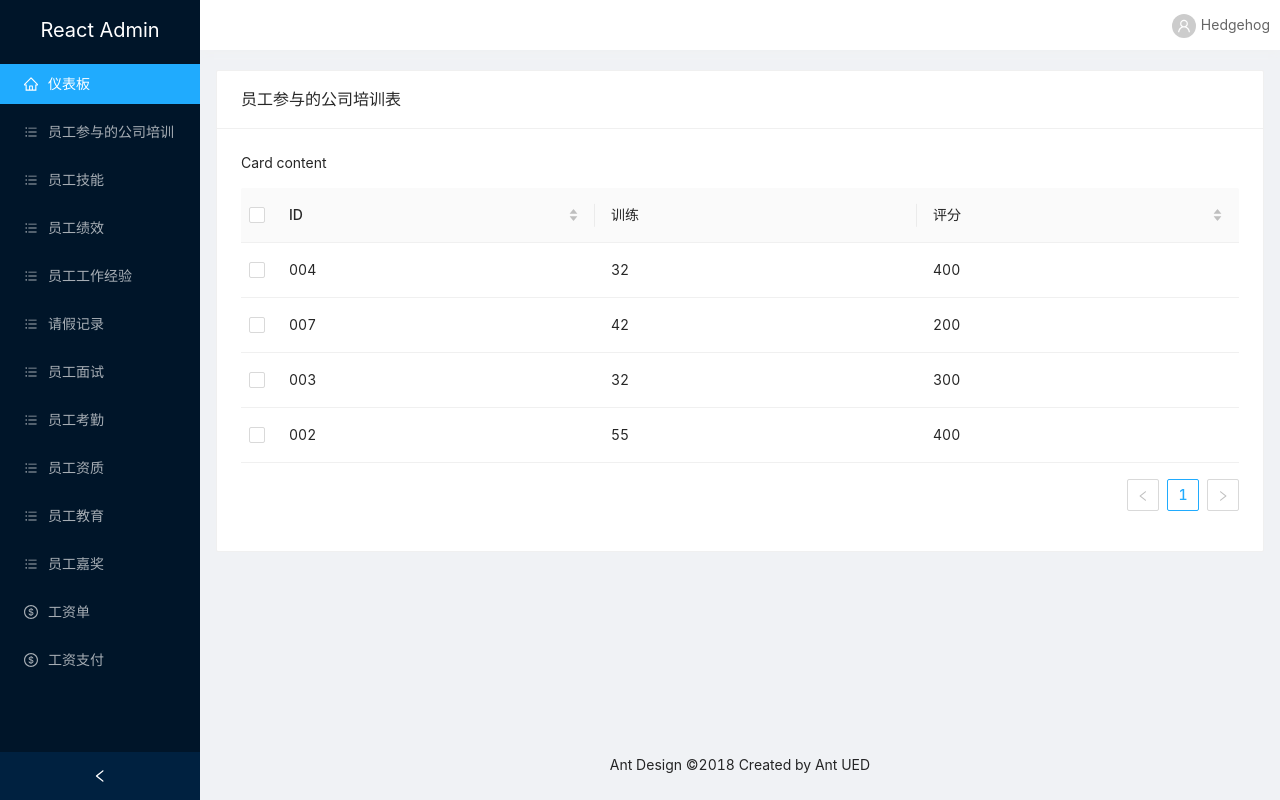
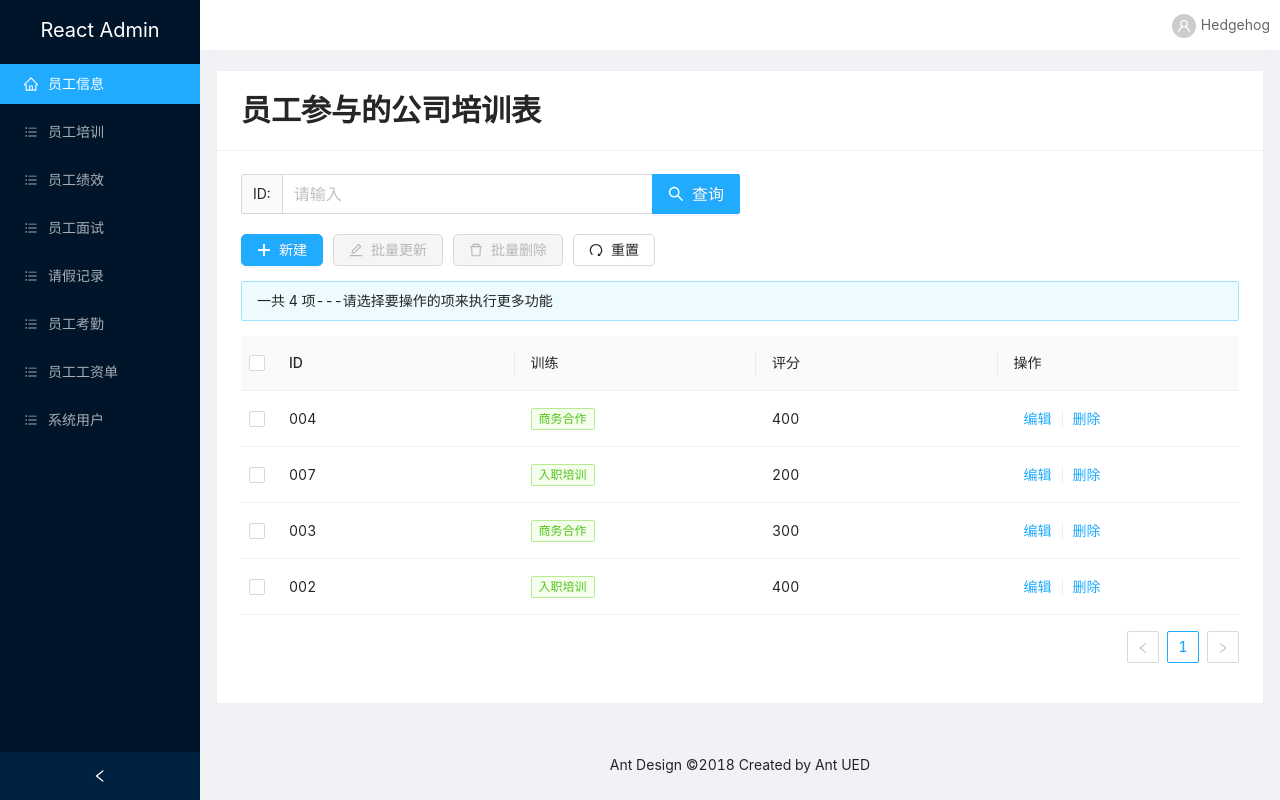
Before and after one commit to Hedgehog-03/react-admin, a React (Create React App) app: page /home/train in a window 1280 px wide. Built offline with nearby package versions, Linux system fonts and the light colour scheme.

Commit message:
业务逻辑确定

```diff
--- a/package.json
+++ b/package.json
@@ -9,6 +9,7 @@
     "@testing-library/user-event": "^12.1.10",
     "antd": "^4.16.0",
     "craco-less": "^1.17.1",
+    "lodash": "^4.17.21",
     "react": "^17.0.2",
     "react-dom": "^17.0.2",
     "react-router-config": "^5.1.1",
--- a/src/components/home/admin/train/index.jsx
+++ b/src/components/home/admin/train/index.jsx
@@ -1,16 +1,27 @@
+// 员工参与的公司培训
+
+import style from './style.module.css';
 import React, { useState } from 'react';
-import { Table, Button, Space, Card } from 'antd';
+import { Table, Card, Input, Button, Alert, Tag } from 'antd';
+import {
+  DeleteOutlined,
+  EditOutlined,
+  SearchOutlined,
+  PlusOutlined,
+  RedoOutlined
+} from '@ant-design/icons';
+import _ from 'lodash';
+const { Search } = Input;
 
 function Train() {
-  const [sortedInfo, setSortInfo] = useState({});
-  const [columns, setColumns] = useState(
-    [
+  // 搜索框的数据源(受控组件)
+  const [searchValue, setSearchValue] = useState("");
+  // 表格的列(固定值)
+  const columns = [
     {
       title: 'ID',
       dataIndex: 'id',
       key: 'id',
-        sorter: (a, b) => a.id.length - b.id.length,
-        sortOrder: sortedInfo.columnKey === 'id' && sortedInfo.order,
       ellipsis: true,
     },
     {
@@ -23,58 +34,194 @@ function Train() {
       title: '评分',
       dataIndex: 'score',
       key: 'score',
-        sorter: (a, b) => a.score.length - b.score.length,
-        sortOrder: sortedInfo.columnKey === 'score' && sortedInfo.order,
       ellipsis: true,
     },
-    ])
+    {
+      title: '操作',
+      dataIndex: 'action',
+      key: "action",
+      ellipsis: true
+    }
+  ]
+  // 表格数据源(发送网络请求)
   const [data, setData] = useState(
     [
       {
         key: '1',
         id: '004',
-        train: 32,
+        train: <Tag color="success">商务合作</Tag>,
         score: 400,
+        action:
+          <span>
+            <a href="" className={style.actionLink}>编辑</a>
+            <a href="" className={`${style.actionLink} ${style.lastActionLink}`} onClick={e => deleteByKey(e, '1')}>删除</a>
+          </span>
       },
       {
         key: '2',
         id: '007',
-        train: 42,
+        train: <Tag color="success">入职培训</Tag>,
         score: 200,
+        action:
+          <span>
+            <a href="" className={style.actionLink}>编辑</a>
+            <a href="" className={`${style.actionLink} ${style.lastActionLink}` } onClick={e => deleteByKey(e, '2')}>删除</a>
+          </span>
       },
       {
         key: '3',
         id: '003',
-        train: 32,
+        train: <Tag color="success">商务合作</Tag>,
         score: 300,
+        action:
+          <span>
+            <a href="" className={style.actionLink}>编辑</a>
+            <a href="" className={`${style.actionLink} ${style.lastActionLink}` } onClick={e => deleteByKey(e, '3')}>删除</a>
+          </span>
       },
       {
         key: '4',
         id: '002',
-        train: 55,
+        train: <Tag color="success">入职培训</Tag>,
         score: 400,
+        action:
+          <span>
+            <a href="" className={style.actionLink}>编辑</a>
+            <a href="" className={`${style.actionLink} ${style.lastActionLink}`} onClick={e => deleteByKey(e, '4')}>删除</a>
+          </span>
       },
     ]);
+  const [selectedRowKeys, setSelectedRowKeys] = useState([]);
+  const [loading, setLoading] = useState(false);
 
-  const setAgeSort = () => {
-    setSortInfo({
-      sortedInfo: {
-        order: 'descend',
-        columnKey: 'age',
+  // 监听搜索输入框的改变
+  const handleInputChange = e => {
+    setSearchValue(e.target.value);
+  }
+  // 搜索后对表格进行筛选
+  const onSearch = value => {
+    // 值为空时不执行setData
+    if (value) setData(data.filter(item => item.id === value));
+    else initTable();
+  }
+  // 页码变化时改变表格数据
+  const handleTableChange = (pagination) => {
+    console.log(pagination);
+  }
+  // 监听选中的数据改变
+  const onSelectChange = selectedRowKeys => {
+    // console.log(selectedRowKeys);
+    setSelectedRowKeys(selectedRowKeys);
+  }
+  // 监听批量更新按钮的点击事件
+  const batchUpdate = () => {
+    setLoading(true);
+  }
+  // 监听批量删除按钮的点击事件
+  const batchDelete = () => {
+    setLoading(true);
+
+    // lodash实现数组深拷贝
+    const arr = _.cloneDeep(data);
+    for (var i = 0; i < arr.length; i++) {
+      for (var j = 0; j < selectedRowKeys.length; j++) {
+        if (arr[i].key === selectedRowKeys[j]) {
+          arr.splice(i, 1);
+        }
+      }
+    }
+    setData(arr);
+    setSelectedRowKeys([]);
+    setLoading(false);
+  }
+  // 监听重置按钮的点击事件
+  const refreshTable = () => {
+    setSearchValue("");
+    initTable();
+  }
+  // 监听单行删除按钮的点击
+  const deleteByKey = (e, key) => {
+    e.preventDefault();
+    setData(data.filter(item => item.key !== key));
+  }
+  // 重置和清空搜索框时初始化表格(发送网络请求)
+  const initTable = () => {
+    setData([
+      {
+        key: '1',
+        id: '004',
+        train: <Tag color="success">商务合作</Tag>,
+        score: 400,
+        action:
+          <span>
+            <a href="" className={style.actionLink}>编辑</a>
+            <a href="" className={`${style.actionLink} ${style.lastActionLink}`} onClick={e => deleteByKey(e, '1')}>删除</a>
+          </span>
       },
-    });
-  };
-  const handleChange = (pagination, filters, sorter) => {
-    console.log(filters, sorter);
-    setSortInfo(sorter);
+      {
+        key: '2',
+        id: '007',
+        train: <Tag color="success">入职培训</Tag>,
+        score: 200,
+        action:
+          <span>
+            <a href="" className={style.actionLink}>编辑</a>
+            <a href="" className={`${style.actionLink} ${style.lastActionLink}`} onClick={e => deleteByKey(e, '2')}>删除</a>
+          </span>
+      },
+      {
+        key: '3',
+        id: '003',
+        train: <Tag color="success">商务合作</Tag>,
+        score: 300,
+        action:
+          <span>
+            <a href="" className={style.actionLink}>编辑</a>
+            <a href="" className={`${style.actionLink} ${style.lastActionLink}`} onClick={e => deleteByKey(e, '3')}>删除</a>
+          </span>
+      },
+      {
+        key: '4',
+        id: '002',
+        train: <Tag color="success">入职培训</Tag>,
+        score: 400,
+        action:
+          <span>
+            <a href="" className={style.actionLink}>编辑</a>
+            <a href="" className={`${style.actionLink} ${style.lastActionLink}`} onClick={e => deleteByKey(e, '4')}>删除</a>
+          </span>
+      },
+    ])
   }
+  const hasSelected = selectedRowKeys.length > 0;
   return (
     <div>
-      <Card title="员工参与的公司培训表" style={{ width: "100%", marginTop: "20px" }}>
-        <p>Card content</p>
+      <Card title={<span style={{ fontSize: "30px", fontWeight: 700 }}>员工参与的公司培训表</span>} style={{ width: "100%", marginTop: "20px" }}>
+        <Search
+          value={searchValue}
+          placeholder="请输入"
+          allowClear
+          enterButton={<Button type="primary" icon={<SearchOutlined />}>查询</Button>}
+          size="large"
+          onChange={handleInputChange}
+          onSearch={onSearch}
+          addonBefore={<span>ID:</span>}
+          className={style.searchInput}
+        />
+        <div>
+          <Button type="primary" size="middle" icon={<PlusOutlined />} className={style.btn}>新建</Button>
+          <Button type="default" onClick={batchUpdate} disabled={!hasSelected} loading={loading} size="middle" icon={<EditOutlined />} className={style.btn}>批量更新</Button>
+          <Button type="danger" onClick={batchDelete} disabled={!hasSelected} loading={loading} size="middle" icon={<DeleteOutlined />} className={style.btn}>批量删除</Button>
+          <Button type="default" size="middle" icon={<RedoOutlined />} className={style.btn} onClick={refreshTable}>重置</Button>
+        </div>
+        <Alert
+          className={style.alert}
+          type="info"
+          message={`一共 ${data.length} 项---` + (hasSelected ? `已选择 ${selectedRowKeys.length} 项` : '请选择要操作的项来执行更多功能')} />
         <Table rowSelection={{
-          type: "checkbox"
-        }} columns={columns} dataSource={data} onChange={handleChange} />
+          selectedRowKeys,
+          onChange: onSelectChange
+        }} columns={columns} dataSource={data} onChange={handleTableChange} />
       </Card>
     </div>
   );
--- /dev/null
+++ b/src/components/home/admin/train/style.module.css
@@ -0,0 +1,19 @@
+.searchInput {
+  width: 500px;
+  margin-bottom: 20px;
+  vertical-align: center;
+}
+.btn {
+  margin-right: 10px;
+  border-radius: 5px;
+}
+.alert {
+  margin: 15px 0;
+}
+.actionLink {
+  padding: 0 10px;
+  border-right: 1px solid #eee;
+}
+.lastActionLink {
+  border-right: 0;
+}
--- a/src/components/home/main/index.jsx
+++ b/src/components/home/main/index.jsx
@@ -24,43 +24,28 @@ function HomeMain(props) {
         </div>
         <Menu theme="dark" defaultSelectedKeys={['1']} mode="inline">
           <Menu.Item key="1" icon={<HomeOutlined />}>
-            <Link exact to="/home/index">仪表板</Link>
+            <Link exact to="/home/index">员工信息</Link>
           </Menu.Item>
           <Menu.Item key="2" icon={<BarsOutlined />}>
-            <Link exact to="/home/train">员工参与的公司培训</Link>
+            <Link exact to="/home/train">员工培训</Link>
           </Menu.Item>
           <Menu.Item key="3" icon={<BarsOutlined />}>
-            <Link exact to="/home/index">员工技能</Link>
+            <Link exact to="/home/index">员工绩效</Link>
           </Menu.Item>
           <Menu.Item key="4" icon={<BarsOutlined />}>
-            <Link exact to="/home/index">员工绩效</Link>
+            <Link exact to="/home/index">员工面试</Link>
           </Menu.Item>
           <Menu.Item key="5" icon={<BarsOutlined />}>
-            <Link exact to="/home/index">员工工作经验</Link>
+            <Link exact to="/home/index">请假记录</Link>
           </Menu.Item>
           <Menu.Item key="6" icon={<BarsOutlined />}>
-            <Link exact to="/home/index">请假记录</Link>
+            <Link exact to="/home/index">员工考勤</Link>
           </Menu.Item>
           <Menu.Item key="7" icon={<BarsOutlined />}>
-            <Link exact to="/home/index">员工面试</Link>
+            <Link exact to="/home/index">员工工资单</Link>
           </Menu.Item>
           <Menu.Item key="8" icon={<BarsOutlined />}>
-            <Link exact to="/home/index">员工考勤</Link>
-          </Menu.Item>
-          <Menu.Item key="9" icon={<BarsOutlined />}>
-            <Link exact to="/home/index">员工资质</Link>
-          </Menu.Item>
-          <Menu.Item key="10" icon={<BarsOutlined />}>
-            <Link exact to="/home/index">员工教育</Link>
-          </Menu.Item>
-          <Menu.Item key="21" icon={<BarsOutlined />}>
-            <Link exact to="/home/index">员工嘉奖</Link>
-          </Menu.Item>
-          <Menu.Item key="22" icon={<DollarCircleOutlined />}>
-            <Link exact to="/home/index">工资单</Link>
-          </Menu.Item>
-          <Menu.Item key="23" icon={<DollarCircleOutlined />}>
-            <Link exact to="/home/index">工资支付</Link>
+            <Link exact to="/home/index">系统用户</Link>
           </Menu.Item>
         </Menu>
       </Sider>
```
Also changed, not shown: src/components/login/index.jsx (+6 -1 lines). Lines whose indentation alone changed are shown as unchanged.
